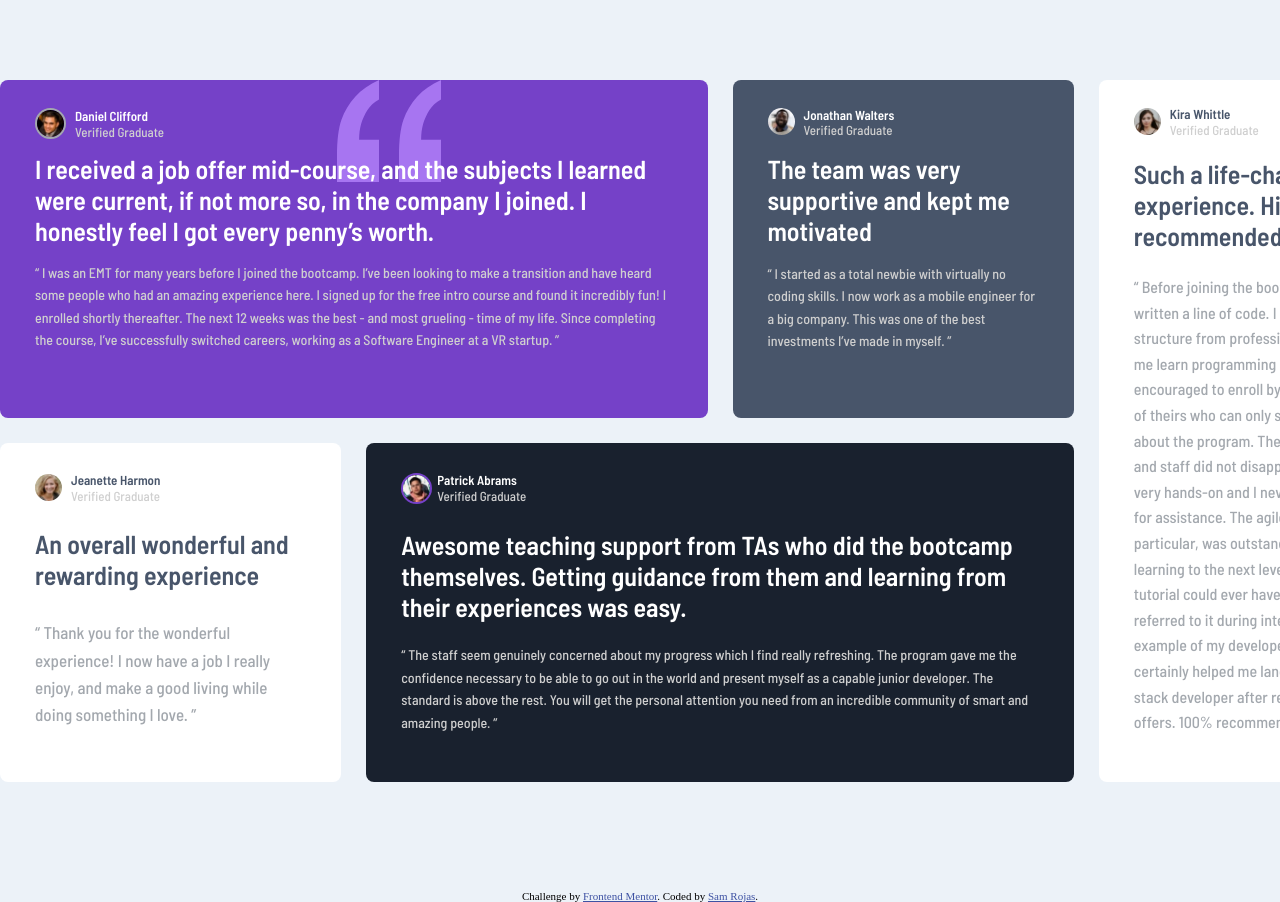
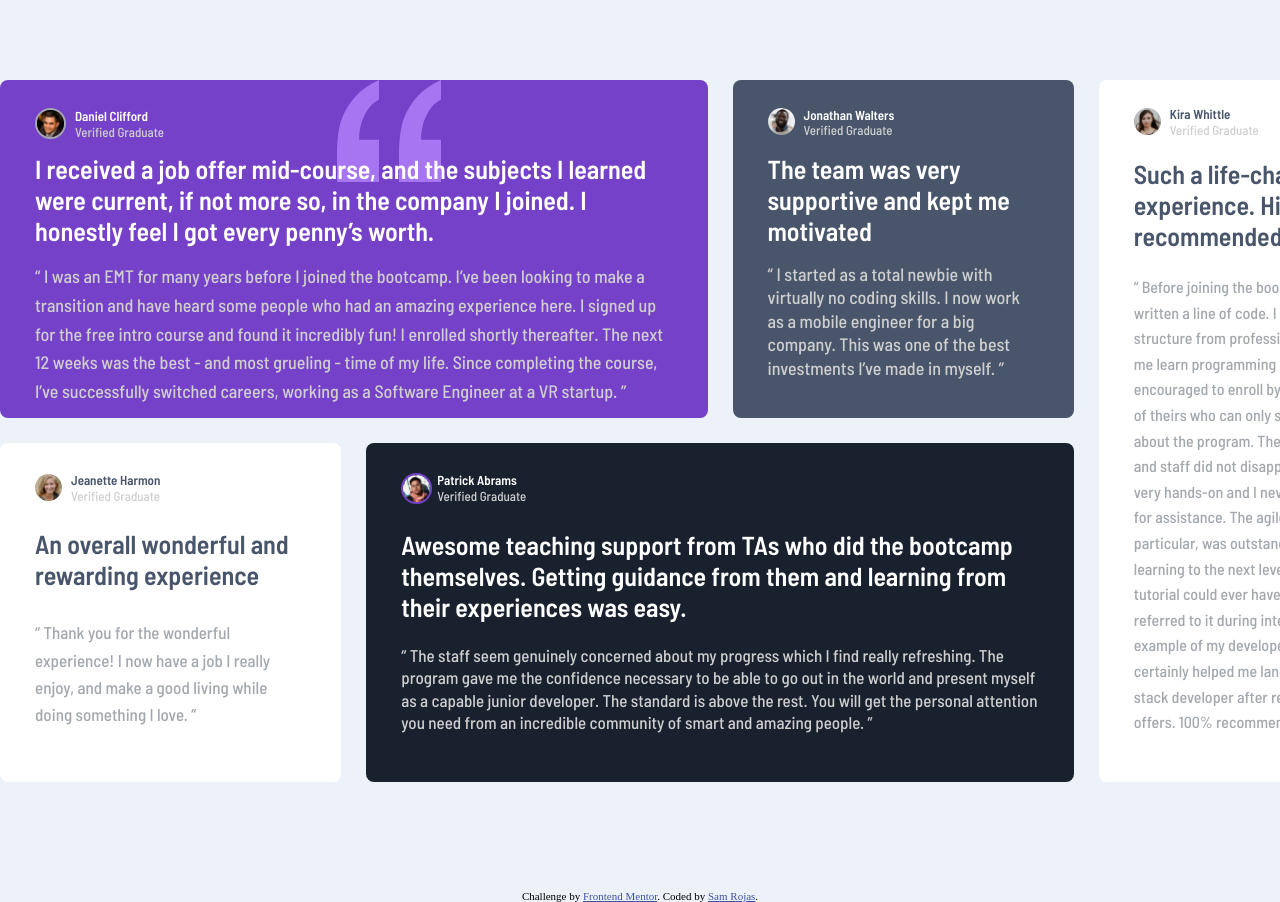
Before and after one commit to Samrojas98/Sites-with-css, a plain HTML site: page index.html in a window 1280 px wide. Shown: the top 902 px of the page. Drawn offline with Linux system fonts and the light colour scheme.

Commit message:
Update styles.css

```diff
--- a/styles.css
+++ b/styles.css
@@ -103,9 +103,9 @@ body{
     margin-right: 35px;
     margin-bottom: 35px;
     font-family: "Barlow5";
-    font-size: 14px;
+    font-size: 18px;
     color: hsl(0, 0%, 81%);
-    line-height: 1.6;
+    line-height: 1.3;
 }
 
 #layout .caja-daniel .subtitulo-h{
@@ -158,6 +158,8 @@ body{
 #layout .caja-patrick .contenido-h{
     position: relative;
     bottom: 15px;
+    font-size: 17px;
+
 }
 
 #layout .caja-patrick .subtitulo-h{
```
